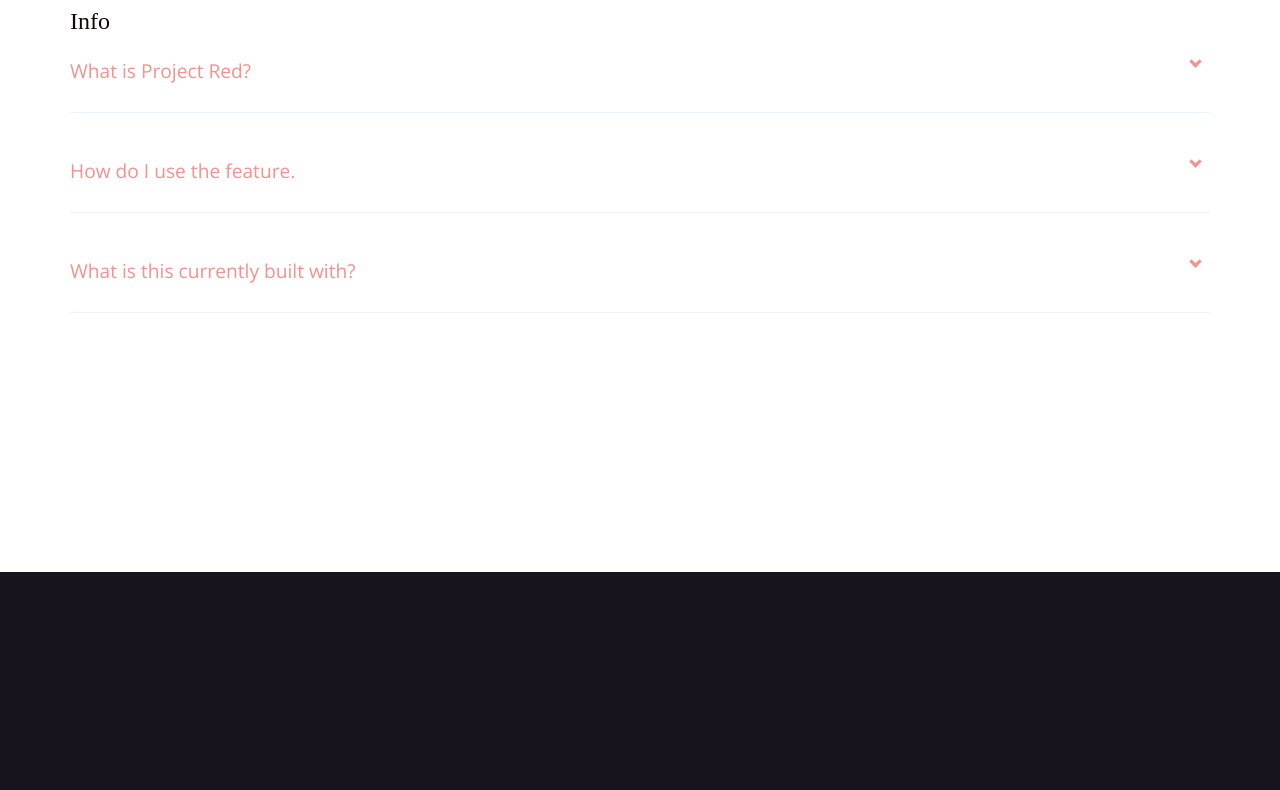
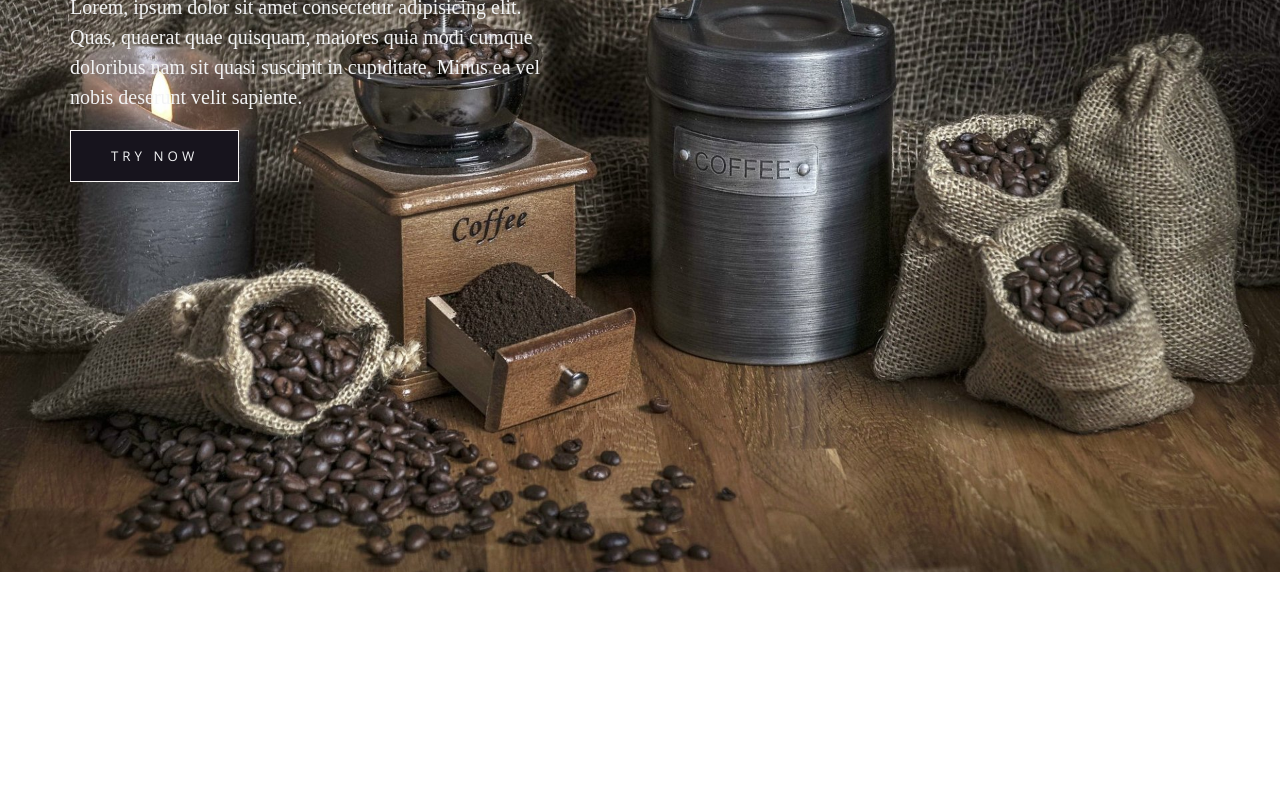
Before and after one commit to Rsandy2/project-red, a website: page index.html in a window 1280 px wide. Shown: the part 328-1118 px from the top of the page. Drawn offline with nearby package versions, Linux system fonts and the light colour scheme; a web font is replaced by a local one.

Commit message:
Home Page Temporary Issue with button hover Issue with padding on resize
Temporary Background Image : Issue with contrast

```diff
--- /dev/null
+++ b/css/home.css
@@ -0,0 +1,74 @@
+section#home {
+  display: flex;
+  justify-content: center;
+  align-items: center;
+  height: 100vh;
+  margin: 0;
+  background-color: red;
+  background: url("/assets/temp-bg.jpg") no-repeat center center/cover;
+
+  backdrop-filter: blur(5px);
+}
+
+.home-container {
+  position: absolute;
+  /* width: 40%; */
+  width: 500px;
+
+  top: 35%;
+  left: 25%;
+  text-align: left;
+
+  transform: translate(-50%, -50%);
+  transition: all 0.3s;
+  color: var(--contrast-white);
+  font-family: "Darker Grotesque";
+}
+
+.home-header {
+  font-weight: bolder;
+  font-size: 2rem;
+}
+
+.home-information {
+  font-weight: lighter;
+  margin-top: -1rem;
+}
+
+.home-information p {
+  font-size: var(--font-size-medium-two);
+}
+
+.try-now {
+  letter-spacing: var(--font-size-small-one);
+  text-transform: uppercase;
+
+  padding: 16px 40px;
+  background-color: var(--alternate);
+  border-radius: none;
+  border: 1.5px solid var(--white);
+  cursor: pointer;
+}
+
+.try-now:hover {
+  border: 1.5px solid #fff;
+  border-radius: 0;
+  transform: scale(1.01);
+}
+.try-now a {
+  text-decoration: none;
+  font-family: "Open sans";
+  color: var(--contrast-white);
+  font-weight: lighter;
+  width: 100%;
+  height: 100%;
+}
+
+.try-now a:hover {
+  background: linear-gradient(90deg, var(--light-white), var(--pink));
+  text-shadow: none;
+  -webkit-text-fill-color: transparent;
+  -webkit-background-clip: text;
+
+  background-clip: text;
+}
--- a/index.css
+++ b/index.css
@@ -8,6 +8,7 @@
   box-sizing: border-box;
   margin: 0%;
   padding: 0%;
+  scroll-behavior: smooth;
 }
 
 :root {
@@ -18,11 +19,14 @@
   --alternate: #17141d;
   --white: #f9f6f5;
   --light-white: #f7f8fc;
+  --contrast-white: #f2f3f4;
 
   --red: #982505;
   --pink-red: #f5918f;
   --light-red: #d55c5a;
   --dark-red: #894242;
+
+  --pink: #e52e71;
 
   --border-line: #ecf2ff;
 
--- a/index.html
+++ b/index.html
@@ -15,6 +15,7 @@
         --------->
 
     <link rel="stylesheet" type="text/css" href="./css/nav.css" />
+    <link rel="stylesheet" type="text/css" href="./css/home.css" />
     <link rel="stylesheet" type="text/css" href="./css/info.css" />
     <link rel="stylesheet" type="text/css" href="./css/product.css" />
 
@@ -37,11 +38,33 @@
         </nav>
       </div>
     </header>
-
+    <!--------------- Main Content --------------->
     <!--------------- Home Page --------------->
 
-    <!--------------- Main Content --------------->
-
+    <section id="home">
+      <div class="home-container">
+        <div class="home-header">
+          <span>Project Red</span>
+        </div>
+        <div class="home-information">
+          <p>
+            Lorem, ipsum dolor sit amet consectetur adipisicing elit. Quas,
+            quaerat quae quisquam, maiores quia modi cumque doloribus nam sit
+            quasi suscipit in cupiditate. Minus ea vel nobis deserunt velit
+            sapiente.
+          </p>
+        </div>
+        <div class="home-button">
+          <button
+            class="try-now"
+            type="button"
+            onclick="location.href='#feature'"
+          >
+            <a href="#feature">Try Now</a>
+          </button>
+        </div>
+      </div>
+    </section>
     <!--------------- Project Info--------------->
 
     <section id="info">
```
Also changed, not shown: assets/1093962.jpg (added), assets/temp-bg.jpg (added).
